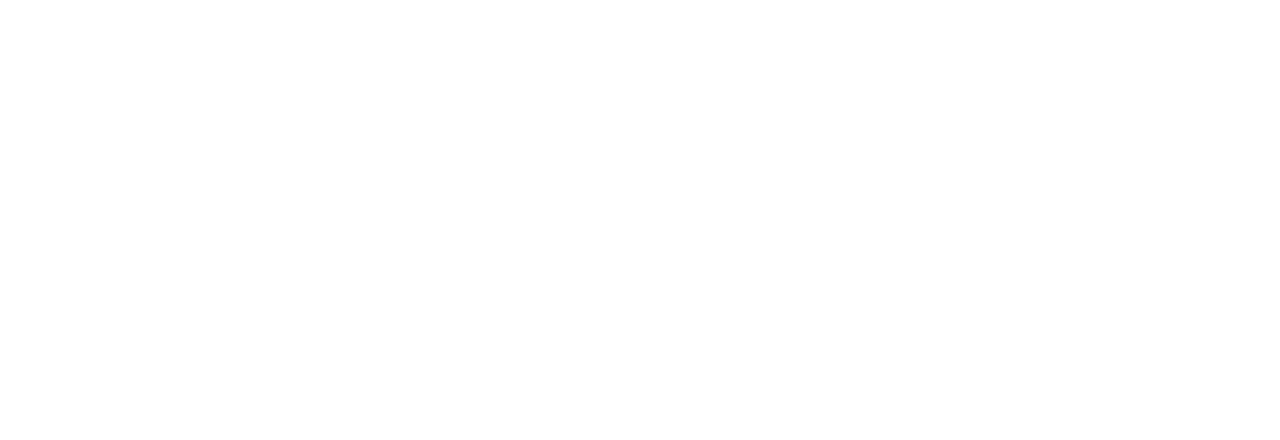
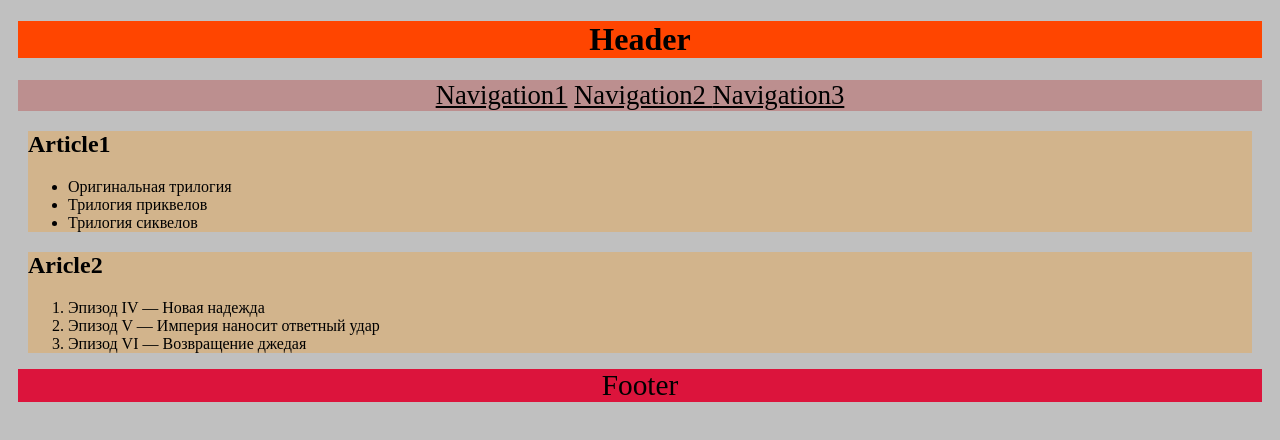
Before and after one commit to js-tasks-ru/htmlcss-20251006_n6163459, a website: page 02-dz0/01-semantic-mockup/solution.html in a window 1280 px wide. Drawn offline with Linux system fonts and the light colour scheme.

Commit message:
add semantic blocks

```diff
--- a/02-dz0/01-semantic-mockup/solution.html
+++ b/02-dz0/01-semantic-mockup/solution.html
@@ -1,4 +1,65 @@
 <!DOCTYPE html>
-<html lang="ru">
-    <!-- Ваше решение -->
+<html>
+<title>Сематическая разметка</title>
+  <head>
+    <style>
+      body {
+        background-color: #C0C0C0;
+      }
+      h1 {
+        background-color: #FF4500;
+        margin-left: 10px;
+        margin-right: 10px;
+        text-align: center;
+        font-size: 24pt;
+       }
+      nav {
+        background-color: #BC8F8F;
+        margin-left: 10px;
+        margin-right: 10px;
+        text-align: center;
+        font-size: 20pt;
+       }
+      article {
+        background-color: #D2B48C;
+        margin-left: 20px;
+        margin-right: 20px;
+        text-align: left;
+      }
+      footer {
+        background-color: #DC143C;
+        margin-left: 10px;
+        margin-right: 10px;
+        text-align: center;
+        font-size: 22pt;
+      }
+         </style>
+      </head>
+  <body>
+        <header>
+          <h1>Header</h1>
+          <nav>
+            <u>Navigation1</u>
+            <u>Navigation2 </u>
+            <u>Navigation3</u>
+          </nav>
+        </header>
+        <main>
+          <article>
+            <h2>Article1</h2>
+            <ul>
+              <li>Оригинальная трилогия</li>
+              <li>Трилогия приквелов</li>
+              <li>Трилогия сиквелов</li>
+          </article>
+          <article>
+            <h2>Aricle2</h2>
+            <ol>
+              <li>Эпизод IV — Новая надежда</li>
+              <li>Эпизод V — Империя наносит ответный удар</li>
+              <li>Эпизод VI — Возвращение джедая</li>
+          </article>
+        </main>
+        <footer>Footer</footer>
+    </body>
 </html>
```
